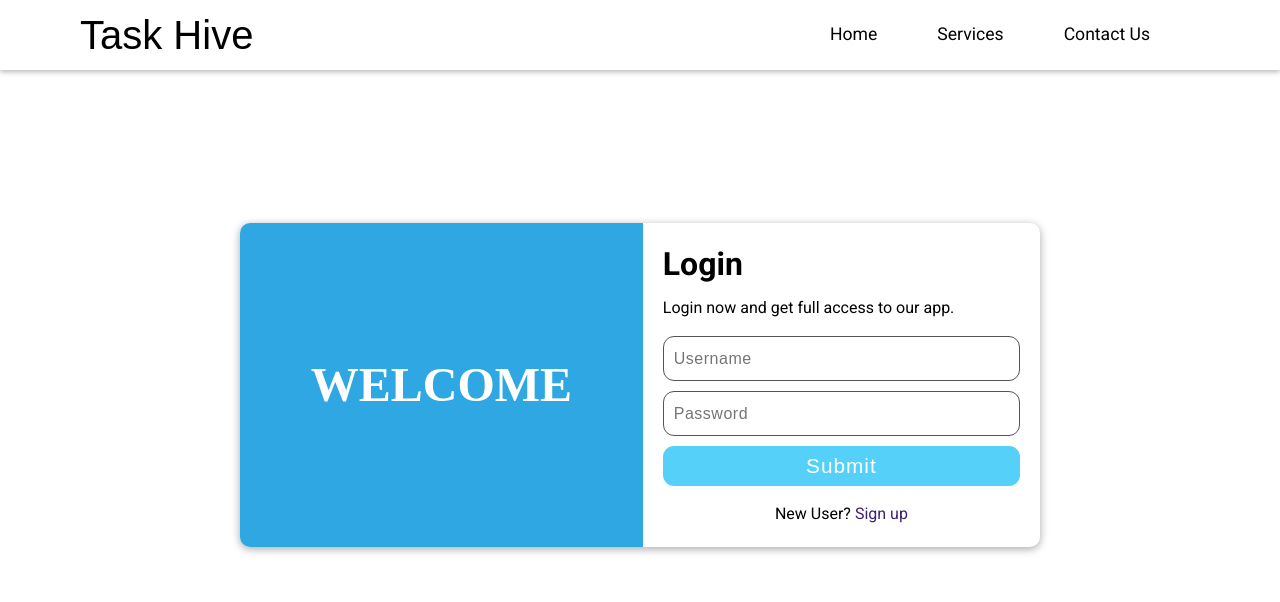
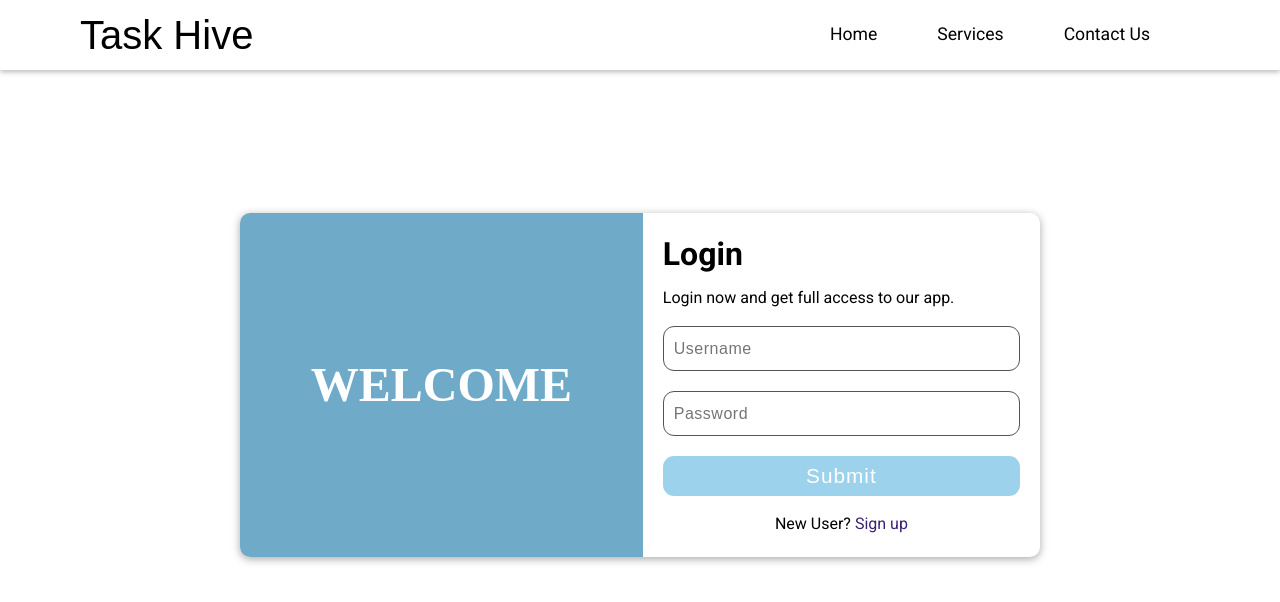
Before and after one commit to kushvlshresthv/task-hive, an Angular app in the folder frontend/TaskHiveFrontend/: page /login in a window 1280 px wide. Shown: the top 602 px of the page. Built offline with nearby package versions, Linux system fonts and the light colour scheme; a web font is replaced by a local one.

Commit message:
color changed for the ui of forms

```diff
--- a/frontend/TaskHiveFrontend/src/app/login/login.component.scss
+++ b/frontend/TaskHiveFrontend/src/app/login/login.component.scss
@@ -20,7 +20,7 @@
   justify-content: center;
   align-items: center;
   width: 53%;
-  background-color: rgb(47, 167, 227);
+  background-color: rgb(111, 171, 201);
   font-size: 3rem;
   font-family: "Edu AU VIC WA NT Arrows", cursive;
   font-optical-sizing: auto;
@@ -61,7 +61,7 @@
   display: inline-flex;
   flex-direction: column;
   justify-content: flex-start;
-  gap: 10px;
+  gap: 20px;
   //   margin: 0 20px;
 }
 .sign-up {
@@ -109,7 +109,7 @@ button {
   border-radius: 11px;
   margin-bottom: 20px;
   font-size: 1.3rem;
-  background-color: #00bfff;
+  background-color: rgb(111, 171, 201);
   color: white;
   border: none;
   letter-spacing: 2px;
@@ -117,7 +117,7 @@ button {
 }
 
 button:disabled {
-  background-color: #55d0f9;
+  background-color: rgb(156, 210, 236);
 }
 
 .fieldError {
--- a/frontend/TaskHiveFrontend/src/app/signup/signup.component.scss
+++ b/frontend/TaskHiveFrontend/src/app/signup/signup.component.scss
@@ -19,7 +19,7 @@
   justify-content: center;
   align-items: center;
   width: 49%;
-  background-color: rgb(47, 167, 227);
+  background-color: rgb(111, 171, 201);
   font-size: 3rem;
   font-family: "Edu AU VIC WA NT Arrows", cursive;
   font-optical-sizing: auto;
@@ -107,7 +107,7 @@ button {
   border-radius: 11px;
   margin-bottom: 20px;
   font-size: 1.3rem;
-  background-color: #00bfff;
+  background-color: rgb(111, 171, 201);
   color: white;
   border: none;
   letter-spacing: 2px;
@@ -115,7 +115,7 @@ button {
 }
 
 button:disabled {
-  background-color: #55d0f9;
+  background-color: rgb(156, 210, 236);
 }
 
 .fieldError {
```
